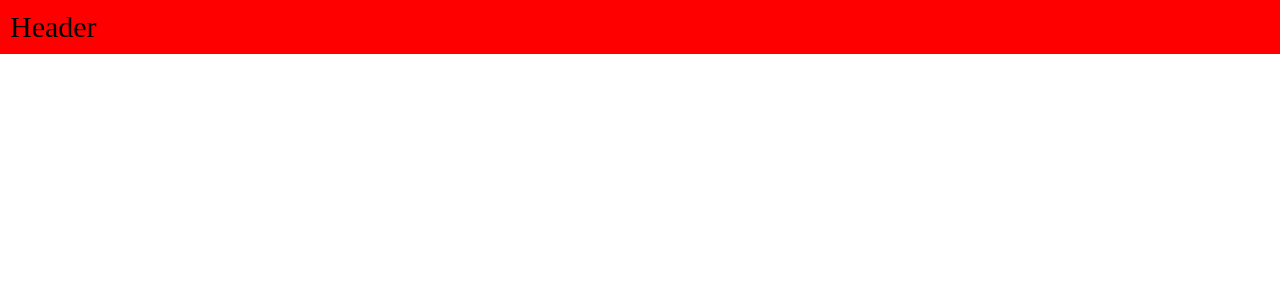
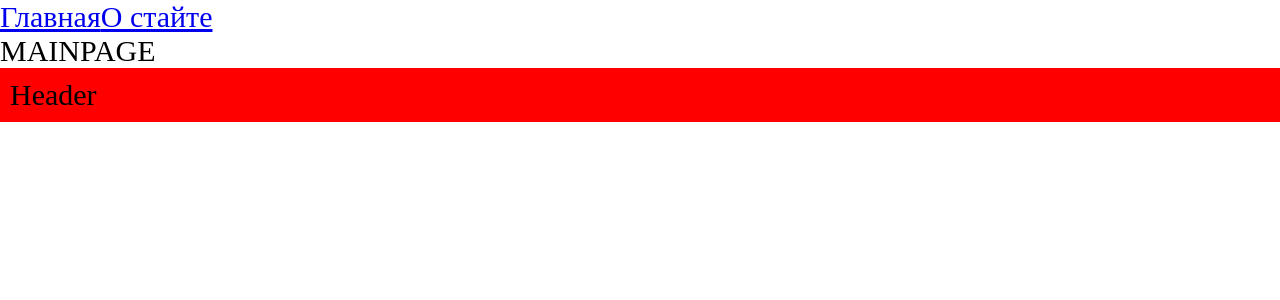
Before and after one commit to ecolog321/fsd_project, a React app: page / in a window 1280 px wide. Shown: the top 300 px of the page. Built offline with nearby package versions, Linux system fonts and the light colour scheme.

Commit message:
lazy load + routing

```diff
--- a/package.json
+++ b/package.json
@@ -24,6 +24,7 @@
     "@types/node": "^24.0.3",
     "@types/react": "^17.0.39",
     "@types/react-dom": "^17.0.11",
+    "@types/react-router-dom": "^5.3.3",
     "@types/webpack": "^5.28.5",
     "@types/webpack-dev-server": "^4.7.1",
     "css-loader": "^7.1.2",
@@ -41,6 +42,7 @@
   },
   "dependencies": {
     "react": "^17.0.2",
-    "react-dom": "^17.0.2"
+    "react-dom": "^17.0.2",
+    "react-router-dom": "^6.2.1"
   }
 }
--- a/src/App.tsx
+++ b/src/App.tsx
@@ -1,14 +1,25 @@
+import { Header } from "./components/Header";
+import "./index.scss";
+import { Route, Routes } from "react-router-dom";
+import { Link } from "react-router-dom";
+import { AboutPageAsync } from "./pages/AboutPage/AboutPage.async";
+import { MainPageAsync } from "./pages/MainPage/MainPage.async";
+import { Suspense } from "react";
 
-import React from 'react';
-import { Header } from './components/Header';
-import './index.scss'
-
-export const App=() =>{
+export const App = () => {
   return (
-    <div className='app'>
-    <Header/>
+    <div className="app">
+      <Link to={"/"}>Главная</Link>
+      <Link to={"about"}>О стайте</Link>
+      <Suspense fallback={<div>Загрузка...</div>}>
+      <Routes>
+          <Route path="/about" element={<AboutPageAsync />} />
+          <Route path="/" element={<MainPageAsync />} />
+      </Routes>
+      </Suspense>
+      <Header />
     </div>
-  )
-}
+  );
+};
 
 export default App;
--- a/src/index.tsx
+++ b/src/index.tsx
@@ -1,7 +1,10 @@
 import { render } from "react-dom";
 import { App } from "./App";
+import { BrowserRouter } from "react-router-dom";
 
 render(
-        <App/>,
-        document.getElementById("root")
+  <BrowserRouter>
+    <App />
+  </BrowserRouter>,
+  document.getElementById("root")
 );
--- /dev/null
+++ b/src/pages/AboutPage/AboutPage.async.tsx
@@ -0,0 +1,4 @@
+import { lazy } from 'react';
+
+
+export const AboutPageAsync = lazy(()=> import('./AboutPage'))
--- /dev/null
+++ b/src/pages/AboutPage/AboutPage.tsx
@@ -0,0 +1,9 @@
+const AboutPage = () => {
+    return (
+        <div>
+            ABOUT PAGE
+        </div>
+    );
+};
+
+export default AboutPage;
--- /dev/null
+++ b/src/pages/MainPage/MainPage.async.tsx
@@ -0,0 +1,11 @@
+import { lazy } from "react";
+
+export const MainPageAsync = lazy(
+  () =>
+    new Promise((resolve) => {
+      setTimeout(() => {
+        //@ts-ignore
+        resolve(import ("./MainPage"));
+      }, 1000);
+    })
+);
--- /dev/null
+++ b/src/pages/MainPage/MainPage.tsx
@@ -0,0 +1,11 @@
+import React from 'react';
+
+const MainPage = () => {
+    return (
+        <div>
+            MAINPAGE
+        </div>
+    );
+};
+
+export default MainPage;
--- a/tsconfig.json
+++ b/tsconfig.json
@@ -2,7 +2,7 @@
     "compilerOptions": {
         "outDir": "./dist/",
         "noImplicitAny": true,
-        "module": "es6",
+        "module": "esnext",
         "target": "es5",
         "jsx": "react-jsx",
         "allowJs": true,
```
Also changed, not shown: 7 other files (tests, documents, lock files or other folders).
